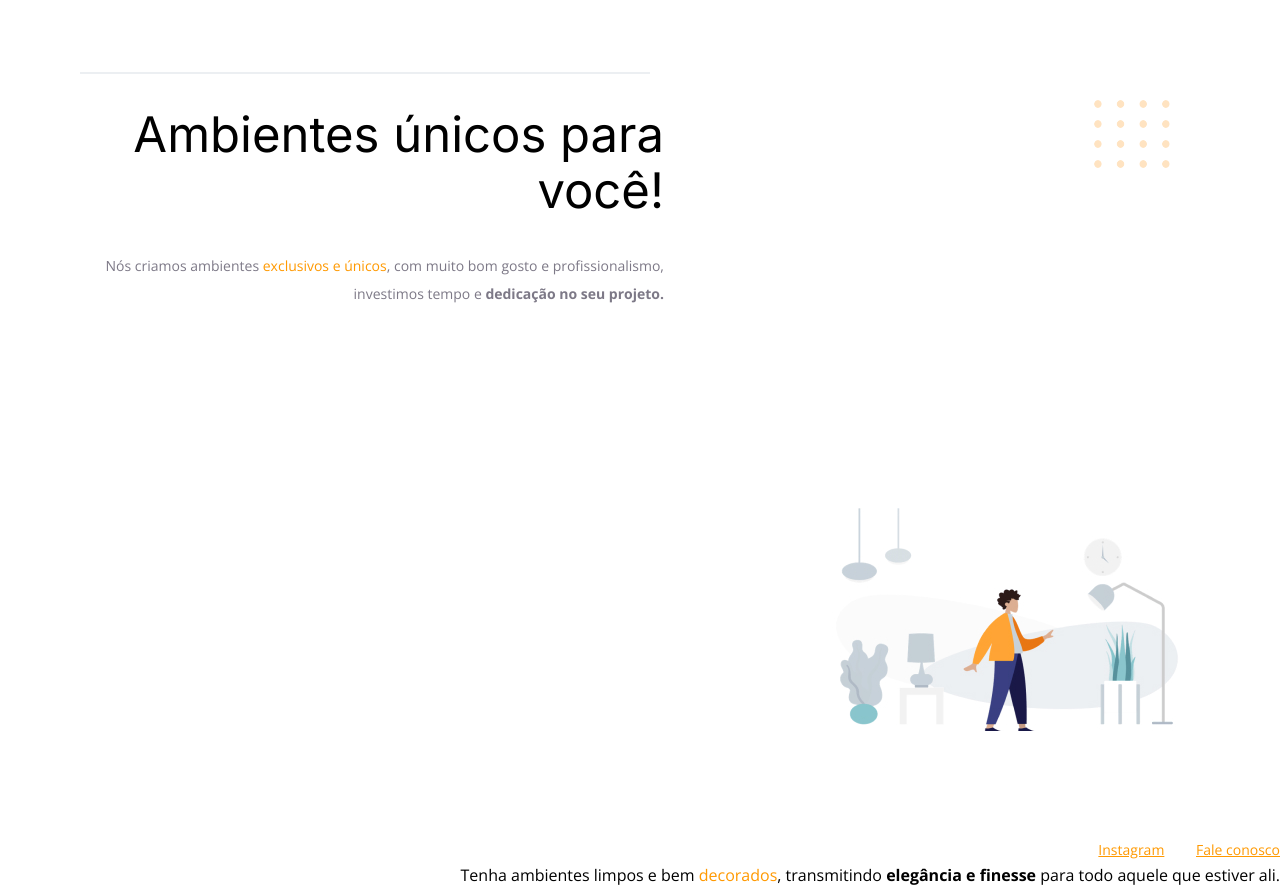
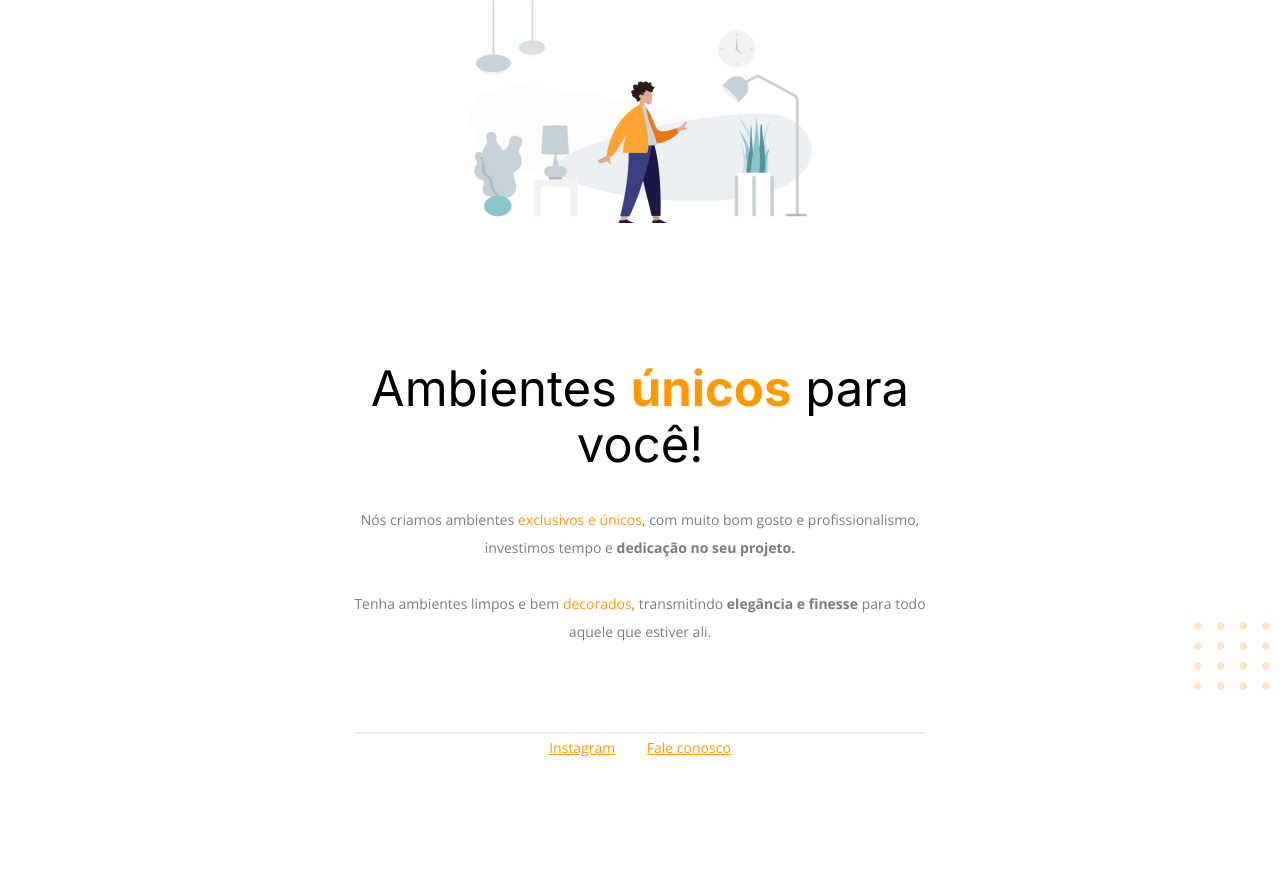
Before and after one commit to auriliosantos/explorer-desafio1, a plain HTML site: page index.html in a window 1280 px wide. After the commit the page ends 800 px from the top, so only its background shows below. Drawn offline with nearby package versions, Linux system fonts and the light colour scheme.

Commit message:
corrections to layout

```diff
--- a/index.html
+++ b/index.html
@@ -20,8 +20,12 @@
   <!-- Tag <body> é o corpo do documento, onde tem as informações que serão mostradas. -->
   <body>
     <div id="hero">
-      <div class="line"></div>
-      <h1>Ambientes únicos para você!</h1>
+      <img
+        src="images/img1.jpg"
+        alt="Desenho de uma pessoa vestindo uma camisa amarela em uma sala com Móveis"
+      />
+
+      <h1>Ambientes <span>únicos</span> para você!</h1>
       <p>
         Nós criamos ambientes <span>exclusivos e únicos</span>, com muito
         bom gosto e profissionalismo, investimos tempo e
@@ -29,13 +33,15 @@
 
         <br />
         <br />
+
+        Tenha ambientes limpos e bem <span>decorados</span>, transmitindo
+        <strong>elegância e finesse</strong>
+        para todo aquele que estiver ali.
       </p>
     </div>
-    <img
-      src="images/img1.jpg"
-      alt="Desenho de uma pessoa vestindo uma camisa amarela em uma sala com Móveis"
-    />
 
+
+    <div class="line"></div>
     <div id="footer">
       <a target="_blank" href="https://instagram.com/moveisparavoce"
         >Instagram</a
@@ -43,9 +49,7 @@
       <a href="mailto:contato@moveisparavoce.com">Fale conosco</a>
     </div>
 
-    Tenha ambientes limpos e bem <span>decorados</span>, transmitindo
-    <strong>elegância e finesse</strong>
-    para todo aquele que estiver ali.
+
 
     <img
       id="balls"
--- a/style.css
+++ b/style.css
@@ -1,16 +1,23 @@
 body {
   font-family: "Open Sans", sans-serif;
-  text-align: end;
+  display: flex;
+  align-items: center;
+  justify-content: center;
+  flex-direction: column;
   margin: 0;
 }
 
 #hero {
-    width: 592px;
-    margin: 72px;
+  width: 592px;
+  margin-bottom: 72px;
+  align-items: center;
+  justify-content: center;
+  flex-direction: column;
+  text-align: center;
 }
 
 img {
-    margin: 100px;
+    margin-bottom: 100px;
 }
 
 h1 {
@@ -30,6 +37,8 @@ span, a {
   color: #ff9900;
 }
 
+
+
 p, #footer {
   color: #7d7987;
   font-size: 14px;
@@ -41,16 +50,14 @@ p, #footer {
 }
 
 .line {
+    height: 0;
     width: 568px;
-    height: 0;
-
     margin: 0 8px;
-
     border: 1px solid #ECEFF2;
 }
 
 #balls {
     position: fixed;
-    top: 0;
+    bottom: 0;
     right: 0;
 }
```
